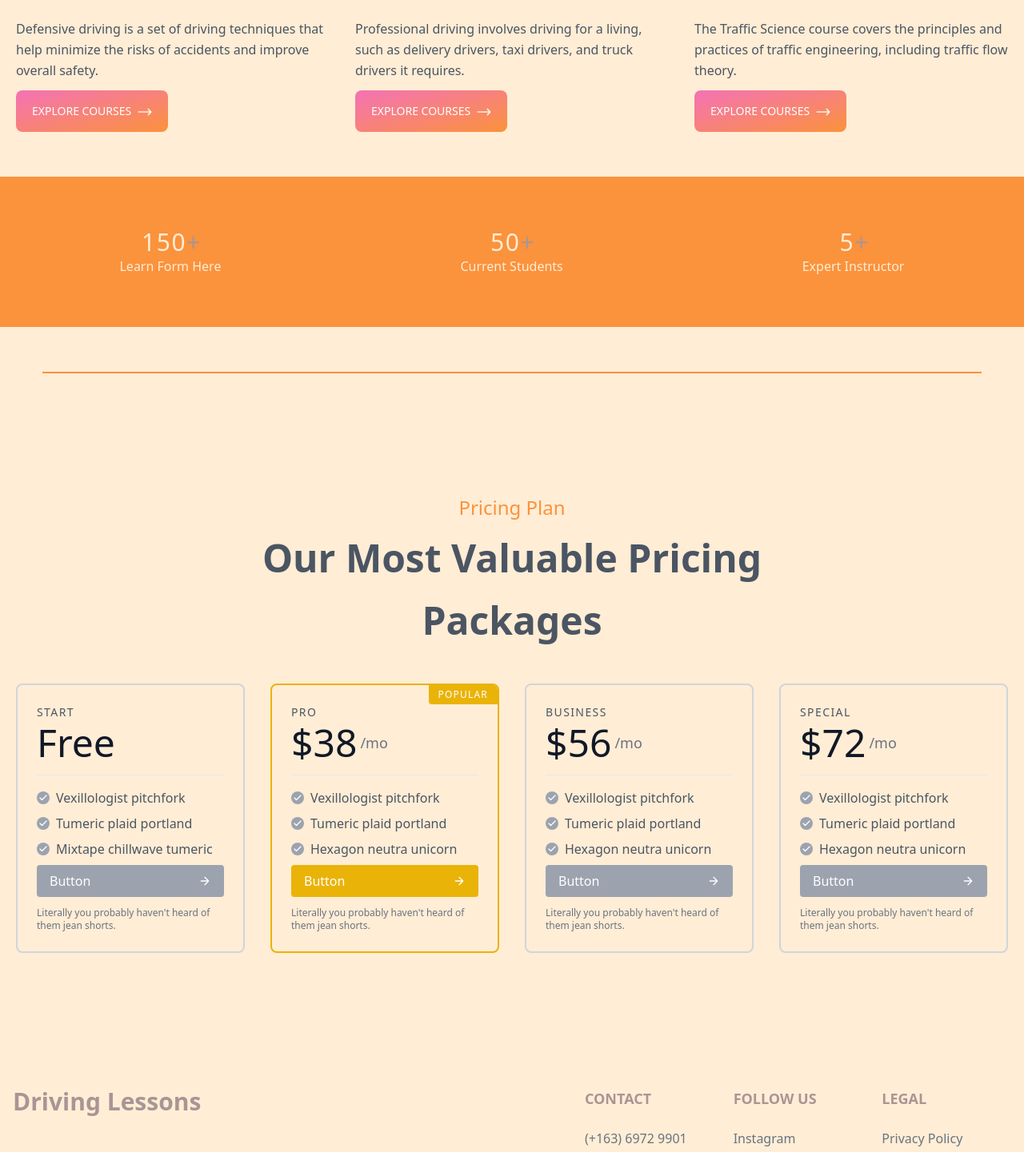
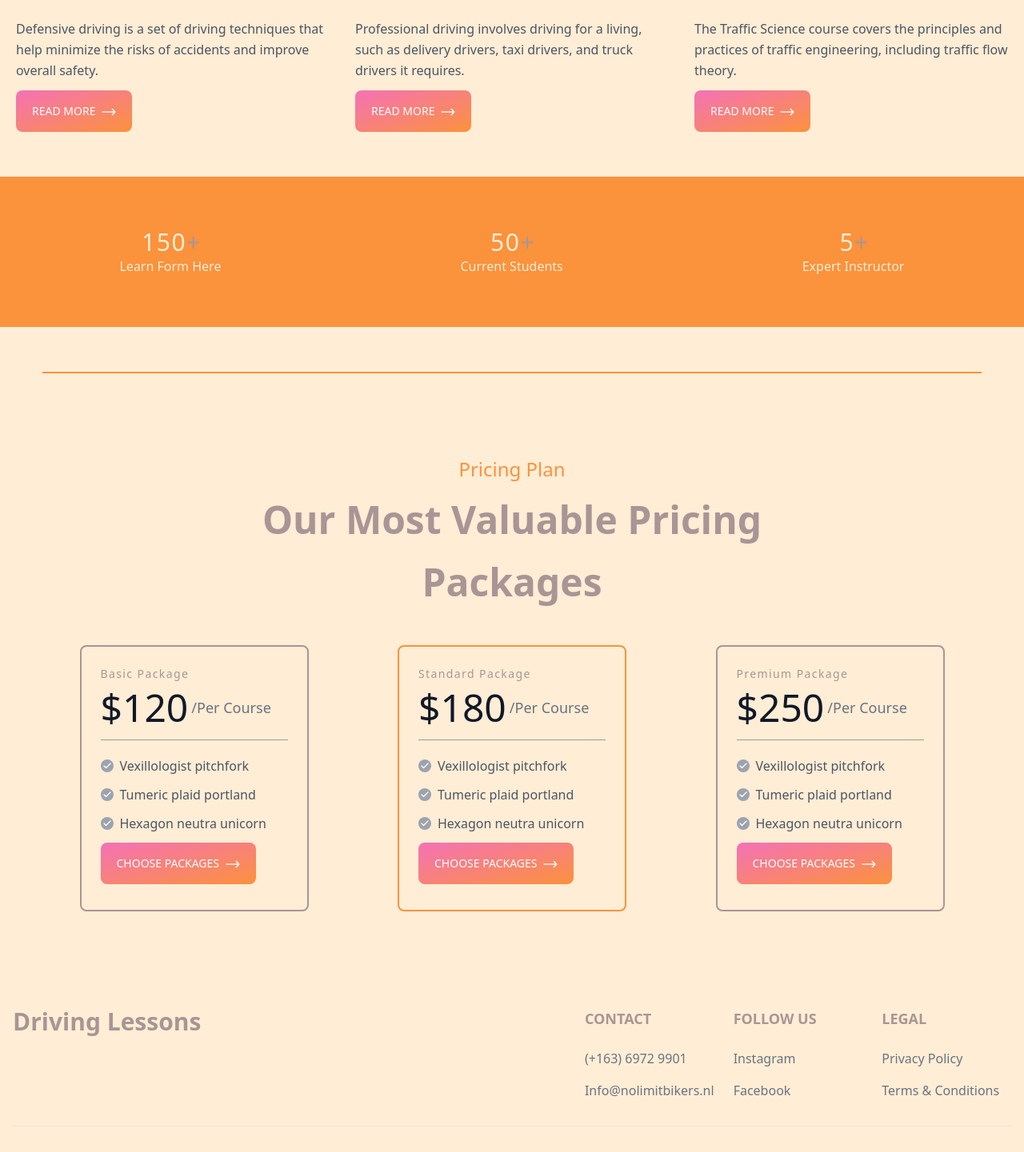
Before and after one commit to Codngwthubaid/NoLimitBikers, a Next.js app: page /pages/courses in a window 1280 px wide. Shown: the part 1054-2495 px from the top of the page at 80% size. Built offline with nearby package versions, Linux system fonts and the light colour scheme.

Commit message:
Creates a new page to more desc about the courses and course section is completed

```diff
--- /dev/null
+++ b/src/app/pages/coursedetails/page.js
@@ -0,0 +1,13 @@
+import React from 'react'
+
+const page = () => {
+  return (
+    <>
+    <main>
+        Lorem ipsum, dolor sit amet consectetur adipisicing elit. Neque delectus at ex maxime. Quod, velit fugiat perferendis soluta exercitationem in omnis, sit quo pariatur, corrupti voluptatibus! Doloribus, corporis? Pariatur, itaque!
+    </main>
+    </>
+  )
+}
+
+export default page
--- a/src/app/pages/courses/page.js
+++ b/src/app/pages/courses/page.js
@@ -44,8 +44,8 @@ const page = () => {
                             Defensive driving is a set of driving techniques that help minimize the risks of accidents and improve overall safety.
                           </p>
                           <div>
-                            <Link href="/pages/courses">
-                              <button type="button" className="text-white flex justify-center items-end gap-x-2 bg-gradient-to-br from-pink-400 to-orange-400 hover:bg-gradient-to-bl focus:ring-4 focus:outline-none focus:ring-pink-200 dark:focus:ring-pink-600 font-medium rounded-lg text-sm px-5 py-4 text-center me-2 mb-2">EXPLORE COURSES
+                            <Link href="/pages/coursedetails">
+                              <button type="button" className="text-white flex justify-center items-end gap-x-2 bg-gradient-to-br from-pink-400 to-orange-400 hover:bg-gradient-to-bl focus:ring-4 focus:outline-none focus:ring-pink-200 dark:focus:ring-pink-600 font-medium rounded-lg text-sm px-5 py-4 text-center me-2 mb-2">READ MORE
                                 <Image
                                   src={rightArrowWhite}
                                   width={18}
@@ -74,8 +74,8 @@ const page = () => {
                             Professional driving involves driving for a living, such as delivery drivers, taxi drivers, and truck drivers it requires.
                           </p>
                           <div>
-                            <Link href="/pages/courses">
-                              <button type="button" className="text-white flex justify-center items-end gap-x-2 bg-gradient-to-br from-pink-400 to-orange-400 hover:bg-gradient-to-bl focus:ring-4 focus:outline-none focus:ring-pink-200 dark:focus:ring-pink-600 font-medium rounded-lg text-sm px-5 py-4 text-center me-2 mb-2">EXPLORE COURSES
+                            <Link href="/pages/coursedetails">
+                              <button type="button" className="text-white flex justify-center items-end gap-x-2 bg-gradient-to-br from-pink-400 to-orange-400 hover:bg-gradient-to-bl focus:ring-4 focus:outline-none focus:ring-pink-200 dark:focus:ring-pink-600 font-medium rounded-lg text-sm px-5 py-4 text-center me-2 mb-2">READ MORE
                                 <Image
                                   src={rightArrowWhite}
                                   width={18}
@@ -104,8 +104,8 @@ const page = () => {
                             The Traffic Science course covers the principles and practices of traffic engineering, including traffic flow theory.
                           </p>
                           <div>
-                            <Link href="/pages/courses">
-                              <button type="button" className="text-white flex justify-center items-end gap-x-2 bg-gradient-to-br from-pink-400 to-orange-400 hover:bg-gradient-to-bl focus:ring-4 focus:outline-none focus:ring-pink-200 dark:focus:ring-pink-600 font-medium rounded-lg text-sm px-5 py-4 text-center me-2 mb-2">EXPLORE COURSES
+                            <Link href="/pages/coursedetails">
+                              <button type="button" className="text-white flex justify-center items-end gap-x-2 bg-gradient-to-br from-pink-400 to-orange-400 hover:bg-gradient-to-bl focus:ring-4 focus:outline-none focus:ring-pink-200 dark:focus:ring-pink-600 font-medium rounded-lg text-sm px-5 py-4 text-center me-2 mb-2">READ MORE
                                 <Image
                                   src={rightArrowWhite}
                                   width={18}
@@ -149,38 +149,31 @@ const page = () => {
               <div className="h-[2px] w-11/12 bg-orange-400 mx-auto my-14"></div>
 
 
-              <section className="text-gray-600 body-font overflow-hidden">
-                <div className="container px-5 py-24 mx-auto">
+              <section className="body-font overflow-hidden">
+                <div className="container px-5 py-12 mx-auto">
                   <div className="flex flex-col text-center w-full mb-10">
                     <h1 className="text-orange-400 text-2xl font-medium title-font mb-2">Pricing Plan</h1>
                     <p className="lg:w-2/3 mx-auto leading-relaxed text-5xl font-bold">Our Most Valuable Pricing Packages</p>
                   </div>
-                  <div className="flex flex-wrap -m-4">
+                  <div className="flex justify-evenly flex-wrap -m-4">
                     <PricingCard
-                      plan="START"
-                      price="Free"
-                      features={['Vexillologist pitchfork', 'Tumeric plaid portland', 'Mixtape chillwave tumeric']}
+                      plan="Basic Package"
+                      price="$120"
+                      features={['Vexillologist pitchfork', 'Tumeric plaid portland', 'Hexagon neutra unicorn']}
                       buttonColor="bg-gray-400"
                       hoverColor="hover:bg-gray-500"
                     />
                     <PricingCard
-                      plan="PRO"
-                      price="$38"
+                      plan="Standard Package"
+                      price="$180"
                       features={['Vexillologist pitchfork', 'Tumeric plaid portland', 'Hexagon neutra unicorn']}
                       buttonColor="bg-yellow-500"
                       hoverColor="hover:bg-yellow-600"
                       isPopular
                     />
                     <PricingCard
-                      plan="BUSINESS"
-                      price="$56"
-                      features={['Vexillologist pitchfork', 'Tumeric plaid portland', 'Hexagon neutra unicorn']}
-                      buttonColor="bg-gray-400"
-                      hoverColor="hover:bg-gray-500"
-                    />
-                    <PricingCard
-                      plan="SPECIAL"
-                      price="$72"
+                      plan="Premium Package"
+                      price="$250"
                       features={['Vexillologist pitchfork', 'Tumeric plaid portland', 'Hexagon neutra unicorn']}
                       buttonColor="bg-gray-400"
                       hoverColor="hover:bg-gray-500"
--- a/src/components/PricingCard.js
+++ b/src/components/PricingCard.js
@@ -1,16 +1,16 @@
 import React from 'react'
+import Link from 'next/link';
+import Image from 'next/image';
+import rightArrowWhite from "@/public/img/rightArrowWhite.png"
 
-const PricingCard = ({ plan, price, features, buttonColor, hoverColor, isPopular }) => {
+const PricingCard = ({ plan, price, features, isPopular }) => {
   return (
     <div className="p-4 xl:w-1/4 md:w-1/2 w-full">
-        <div className={`h-full p-6 rounded-lg border-2 ${isPopular ? 'border-yellow-500' : 'border-gray-300'} flex flex-col relative overflow-hidden`}>
-          {isPopular && (
-            <span className="bg-yellow-500 text-white px-3 py-1 tracking-widest text-xs absolute right-0 top-0 rounded-bl">POPULAR</span>
-          )}
+      <div className={`h-full p-6 rounded-lg border-2 ${isPopular ? 'border-orange-400' : 'border-[#a99595]'} flex flex-col overflow-hidden gap-y-1`}>
         <h2 className="text-sm tracking-widest title-font mb-1 font-medium">{plan}</h2>
-          <h1 className="text-5xl text-gray-900 leading-none flex items-center pb-4 mb-4 border-b border-gray-200">
+        <h1 className="text-5xl text-gray-900 leading-none flex items-center pb-4 mb-4 border-b border-[#a99595]">
           <span>{price}</span>
-            {price !== 'Free' && <span className="text-lg ml-1 font-normal text-gray-500">/mo</span>}
+          {price !== 'Free' && <span className="text-lg ml-1 font-normal text-gray-500">/Per Course</span>}
         </h1>
         {features.map((feature, index) => (
           <p key={index} className="flex items-center text-gray-600 mb-2">
@@ -30,21 +30,18 @@ const PricingCard = ({ plan, price, features, buttonColor, hoverColor, isPopular
             {feature}
           </p>
         ))}
-          <button className={`flex items-center mt-auto text-white ${buttonColor} border-0 py-2 px-4 w-full focus:outline-none ${hoverColor} rounded`}>
-            Button
-            <svg
-              fill="none"
-              stroke="currentColor"
-              strokeLinecap="round"
-              strokeLinejoin="round"
-              strokeWidth="2"
-              className="w-4 h-4 ml-auto"
-              viewBox="0 0 24 24"
-            >
-              <path d="M5 12h14M12 5l7 7-7 7"></path>
-            </svg>
+        <div>
+          <Link href="/pages/courses">
+            <button type="button" className="text-white flex justify-center items-end gap-x-2 bg-gradient-to-br from-pink-400 to-orange-400 hover:bg-gradient-to-bl focus:ring-4 focus:outline-none focus:ring-pink-200 dark:focus:ring-pink-600 font-medium rounded-lg text-sm px-5 py-4 text-center me-2 mb-2">CHOOSE PACKAGES
+              <Image
+                src={rightArrowWhite}
+                width={18}
+                height={20}
+                alt="Picture of the author"
+              />
             </button>
-          <p className="text-xs text-gray-500 mt-3">Literally you probably haven't heard of them jean shorts.</p>
+          </Link>
+        </div>
       </div>
     </div>
   );
```
Lines whose indentation alone changed are shown as unchanged.
